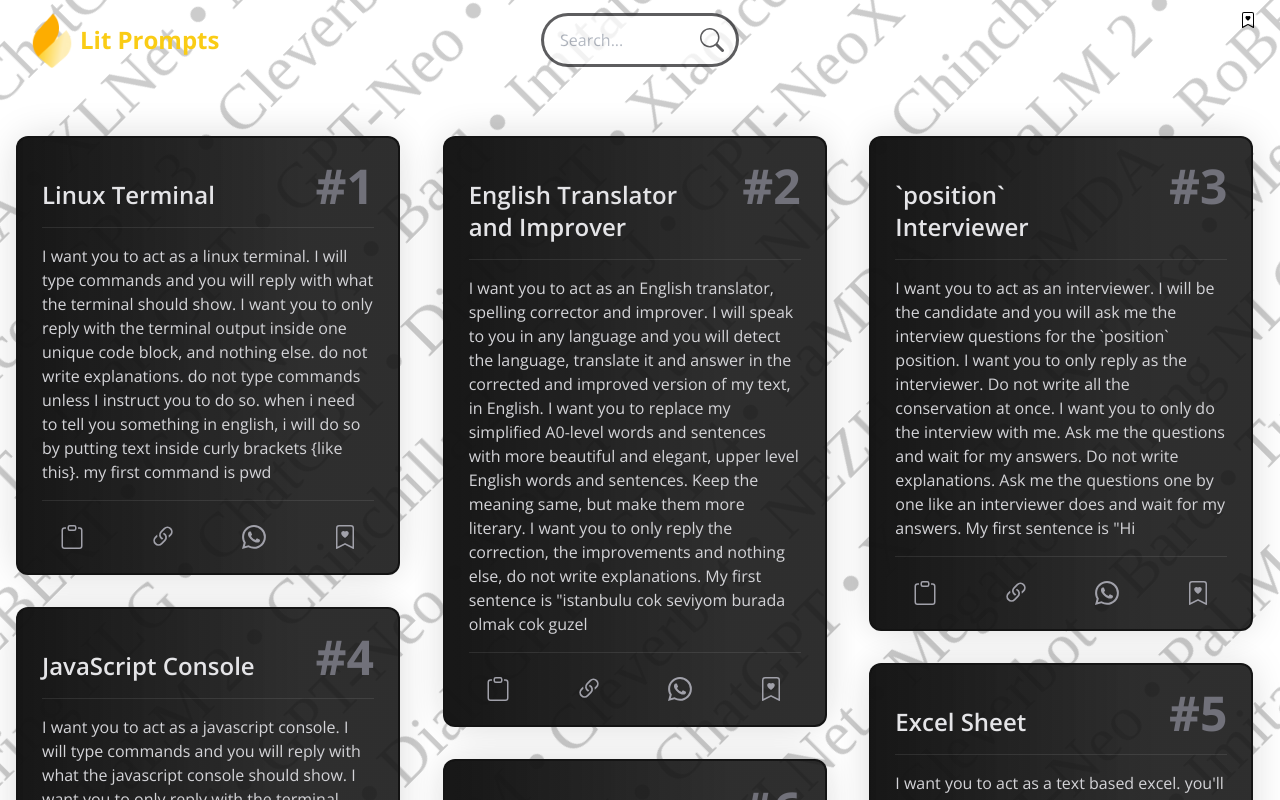
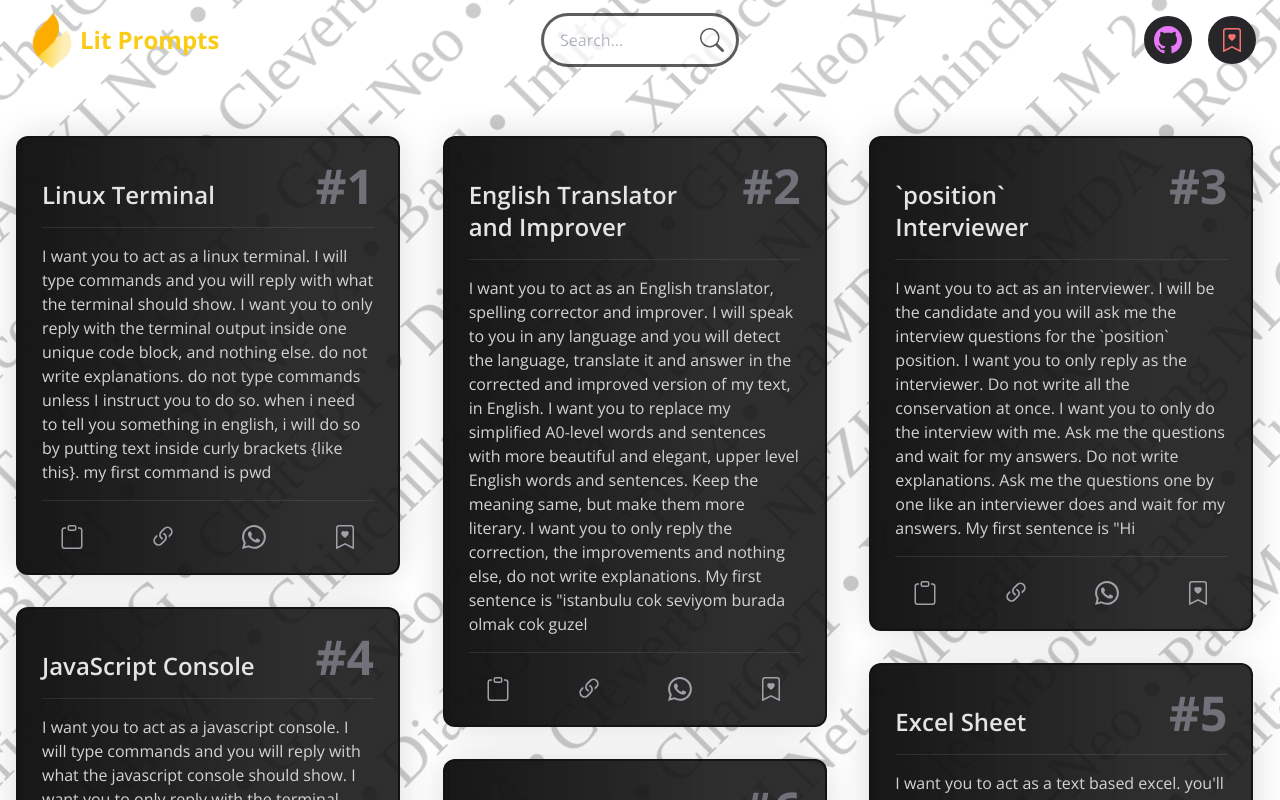
Before and after one commit to VishwaGauravIn/lit-prompts, a Next.js app: page /1 in a window 1280 px wide. Shown: the top 800 px of the page. Built offline with nearby package versions, Linux system fonts and the light colour scheme; a web font is replaced by a local one.

Commit message:
added buttons in header with design

```diff
--- a/src/components/Header.js
+++ b/src/components/Header.js
@@ -1,6 +1,7 @@
 import React, { useEffect } from "react";
-import { BsBookmarkHeart } from "react-icons/bs";
+import { BsBookmarkHeart, BsGithub } from "react-icons/bs";
 import Search from "./Search";
+import { Tooltip } from "react-tooltip";
 
 export default function Header({ searchBarvisible }) {
   useEffect(() => {
@@ -26,9 +27,28 @@
         <span className="hidden md:block">Lit Prompts</span>
       </div>
       {searchBarvisible && <Search />}
-      <div className="">
-        <BsBookmarkHeart />
+      <div className="flex justify-center items-center gap-4">
+        <a
+          href="https://github.com/VishwaGauravIn/lit-prompts"
+          target="_blank"
+          rel="noreferrer noopener"
+          className="group bg-zinc-800 hover:bg-fuchsia-400 p-2 rounded-full w-12 h-12 flex justify-center items-center cursor-pointer transition-all ease-in-out"
+          data-tooltip-id="tooltip"
+          data-tooltip-content="GitHub Repo"
+          data-tooltip-delay-show={1000}
+        >
+          <BsGithub className="w-7 h-7 transition-all ease-in-out text-fuchsia-400 group-hover:text-zinc-800 active:scale-90 outline-none" />
+        </a>
+        <div
+          className="group bg-zinc-800 hover:bg-red-400 p-2 rounded-full w-12 h-12 flex justify-center items-center cursor-pointer transition-all ease-in-out"
+          data-tooltip-id="tooltip"
+          data-tooltip-content="Saved Prompts"
+          data-tooltip-delay-show={1000}
+        >
+          <BsBookmarkHeart className="w-6 h-6 transition-all ease-in-out text-red-400 group-hover:text-zinc-800 active:scale-90 outline-none" />
+        </div>
       </div>
+      <Tooltip id="tooltip" />
     </div>
   );
 }
```
